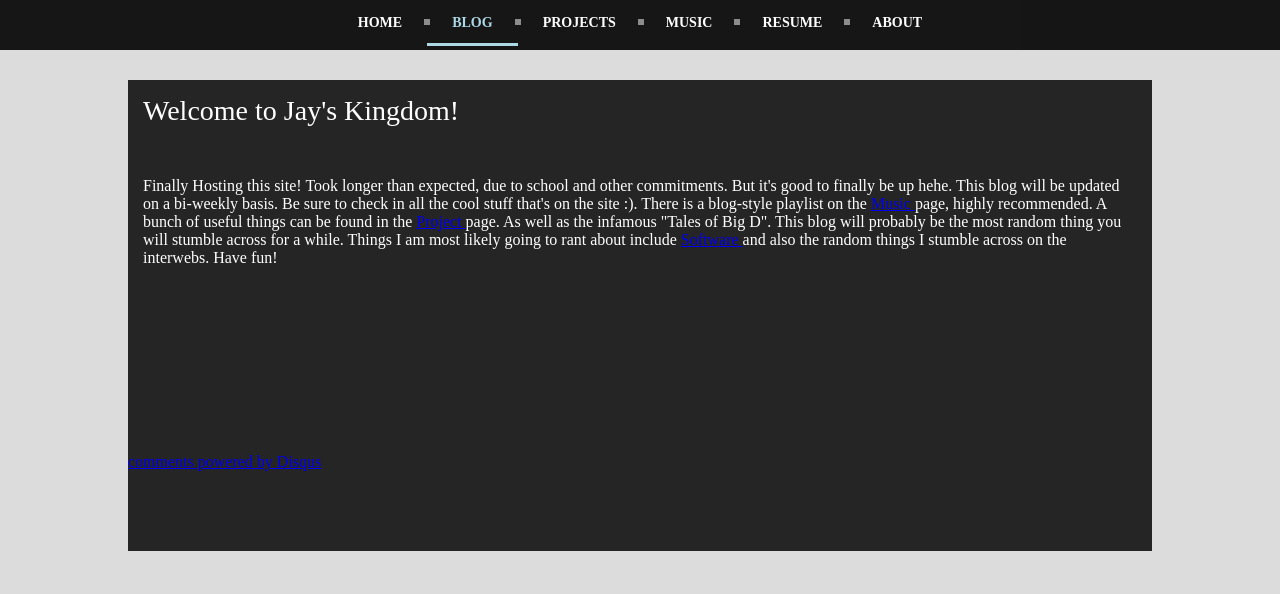
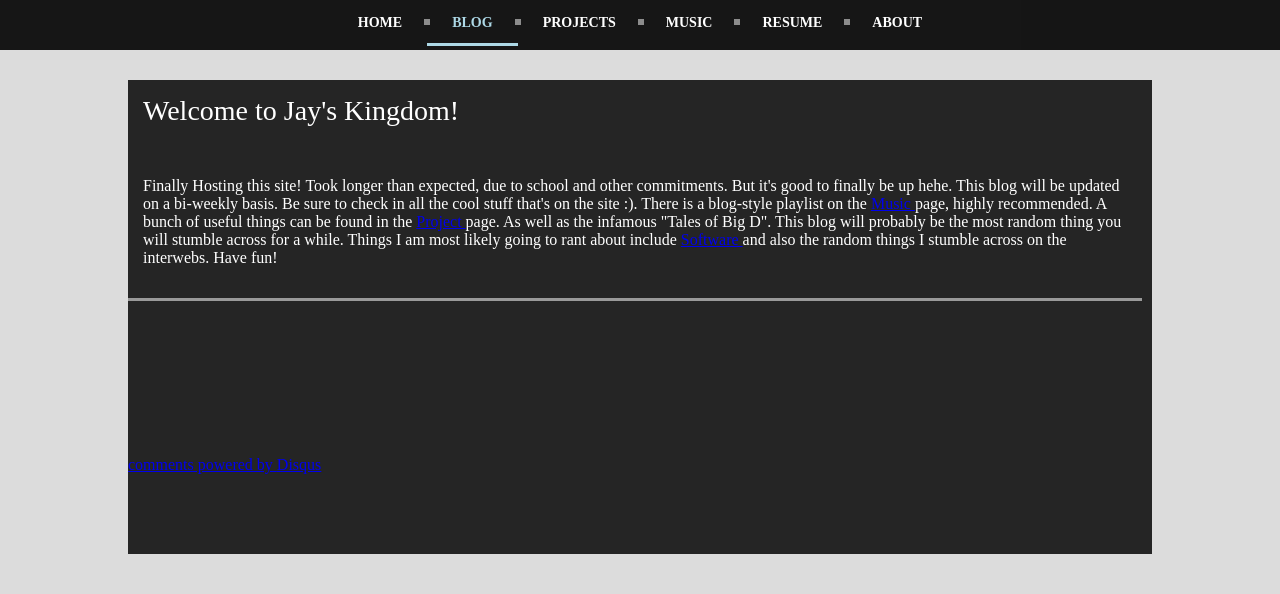
Before and after one commit to Jaytex/jaybamimore.com, a web app: file blog.html in a window 1280 px wide. Shown: the top 594 px of the page. Run offline with its HTML, style and script files only (its server is not run), Linux system fonts and the light colour scheme; some libraries are stand-ins or nearby versions; some web fonts are replaced.

Commit message:
added subtltity to the individual Posts, LOOKS GOOD! Special thanks to Big D

```diff
--- a/css/jstyle.css
+++ b/css/jstyle.css
@@ -375,7 +375,7 @@ body.wider #content{
     margin: 0px 10px 10px 0px;
     padding: 15px;
     border: medium none;
-    border-bottom: thick;
+    border-bottom: outset;
 }
 
 .individual_audio {
```
